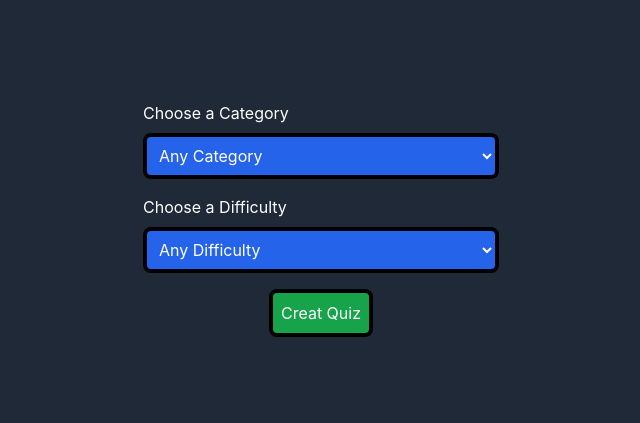
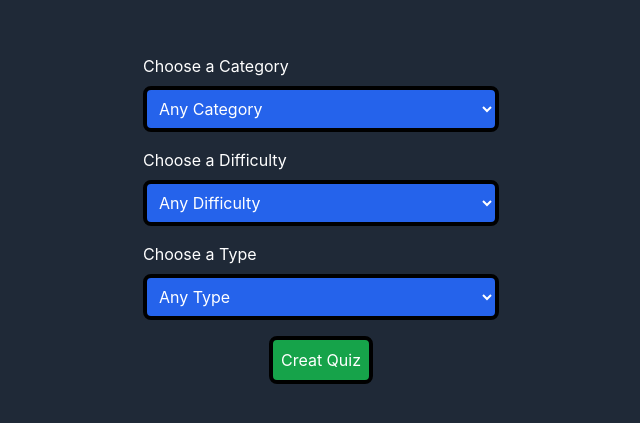
Before and after one commit to Mark-a-obrien/my-quiz-app, a React (Create React App) app: page / in a window 1280 px wide. Shown: the part 181-604 px from the top of the page, without its empty margins (319-959 px from the left). Built offline with nearby package versions, Linux system fonts and the light colour scheme.

Commit message:
Added type dropdown
This drop down can be true or false or multiple choice

```diff
--- a/src/App.tsx
+++ b/src/App.tsx
@@ -8,6 +8,8 @@ function App() {
   const [showQuize, setShowQuize] = useState<boolean>(false);
   const [category, setCategory] = useState<string>("");
   const [difficulty, setDifficulty] = useState<string>("");
+  const [questionType, setQuestionType] = useState<string>("");
+
 
   const handleClick = () => {
     setShowQuize(true);
@@ -16,17 +18,18 @@ function App() {
   const handleSubmit = (e:any) => {
     e.preventDefault();
 
-    if (e.target.name === "dropdown-difficulty")
-      setDifficulty(e.target.value);
-    else if (e.target.name === "dropdown-category")
-      setCategory(e.target.value);
+    switch (e.target.name) {
+      case "dropdown-difficulty": setDifficulty(e.target.value); break;
+      case "dropdown-category": setCategory(e.target.value); break;
+      case "dropdown-type": setQuestionType(e.target.value); break;
+    }
   }
 
   return (
     <div className="App bg-gray-800">
       <main className='flex flex-col justify-center items-center gap-4 h-screen text-white'>
 
-        {showQuize ? <Quize category={category} difficulty={difficulty}/> : <Menu handleSubmit={handleSubmit}/>}
+        {showQuize ? <Quize category={category} difficulty={difficulty} questionType={questionType}/> : <Menu handleSubmit={handleSubmit}/>}
 
         {!showQuize && <button className='p-2 font-sim bg-green-600 border-4 border-black rounded-lg hover:bg-opacity-80' onClick={handleClick}>Creat Quiz</button>}
       </main>
--- a/src/components/menu.tsx
+++ b/src/components/menu.tsx
@@ -38,11 +38,19 @@ const Menu = ({handleSubmit}: {handleSubmit:Function}) => {
     {value:"hard", label: "Hard"},
   ]
 
+  const typeoptions = [
+    {value:"any", label: "Any Type"},
+    {value:"multiple", label: "Multiple Choice"},
+    {value:"boolean", label: "True / False"},
+  ]
+
+
   return (
     <section className="menu flex flex-col justify-center gap-32 items-center text-white">
       <form className="flex flex-col gap-4" method="" onChange={e => handleSubmit(e)}>
         <DropDown options={categoryOptions} label="Choose a Category" name="category"/>
         <DropDown options={difficultyOptions} label="Choose a Difficulty" name="difficulty"/>
+        <DropDown options={typeoptions} label="Choose a Type" name="type"/>
       </form>
     </section>
   )
--- a/src/components/quiz.tsx
+++ b/src/components/quiz.tsx
@@ -17,7 +17,7 @@ interface Advice {
 
 
 
-const Quize = ({category, difficulty}: {category:string, difficulty:string}) => {
+const Quize = ({category, difficulty, questionType}: {category:string, difficulty:string, questionType:string}) => {
 
   let numQuestionToFetch = 10; // Number of questions to fetch from api
   const [data, setData] = useState<Advice>({
@@ -37,7 +37,7 @@ const Quize = ({category, difficulty}: {category:string, difficulty:string}) =>
 
   // Fetches date from adviceslip api
   async function fetchData(numQuestionToFetch:number, category:string) {
-    const fetchUrl = `https://opentdb.com/api.php?amount=${numQuestionToFetch}${category && `&category=${category}`} ${difficulty && `&difficulty=${difficulty}`}`;
+    const fetchUrl = `https://opentdb.com/api.php?amount=${numQuestionToFetch}${category && `&category=${category}`}${difficulty && `&difficulty=${difficulty}`}${questionType && `&type=${questionType}`}`;
     const response = await fetch(fetchUrl);
     const quiz = await response.json();
 
```
